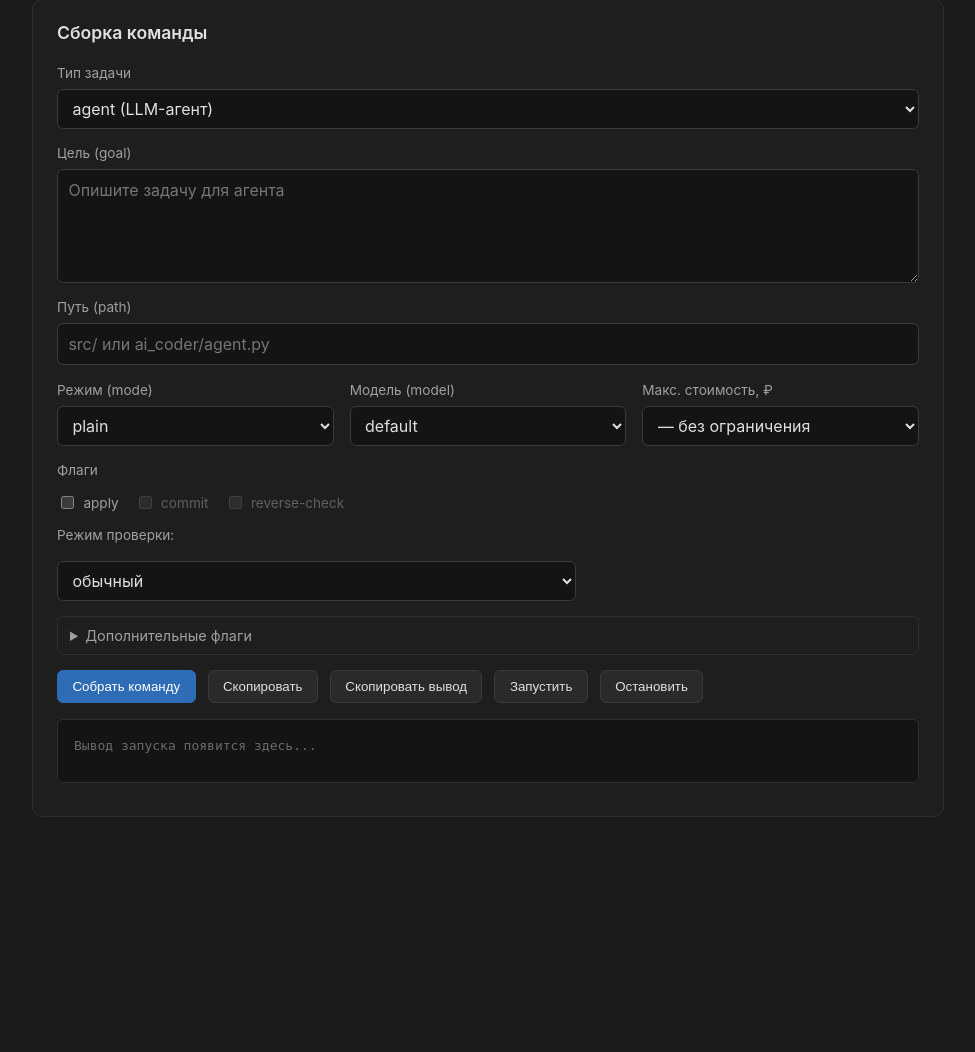
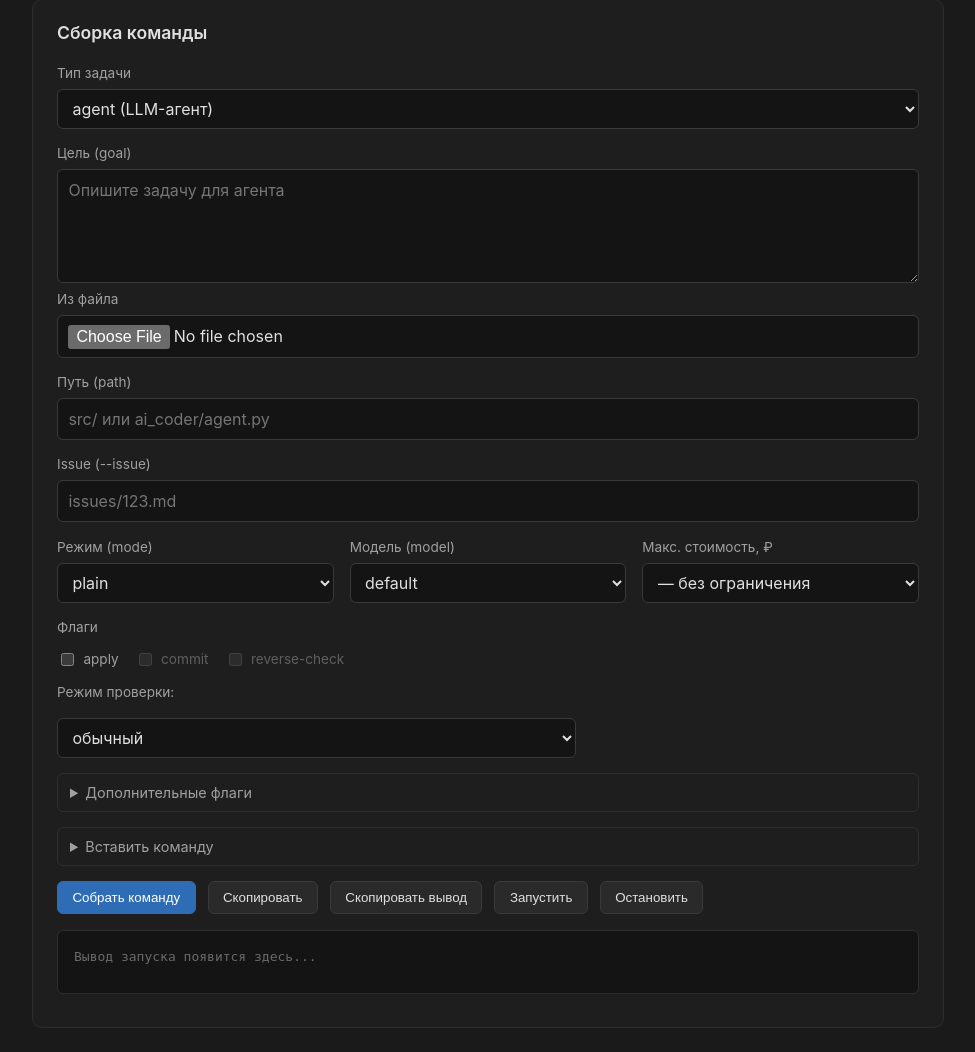
Before and after one commit to bauman-robotics/ai-coder, a FastAPI app: page / in a window 1280 px wide. Shown: the part 185-1237 px from the top of the page, without its empty margins (152-1127 px from the left). Before the commit the page ends 1002 px from the top, so only its background shows below. Run offline with FastAPI, Linux system fonts and the light colour scheme; some libraries are stand-ins or nearby versions.

Commit message:
feat(gui): A.12 — расширения формы (paste / goal-file / --issue)
- paste-command: textarea + кнопка «Заполнить форму» + applyParsed()
  (сделано агентом --tool-loop, 8 итер., 2.28 RUB, reverse-check ok)
- goal-file: input[type=file] + FileReader -> #goal
  (сделано агентом --tool-loop, 2 итер., 0.81 RUB, reverse-check ok)
- issue: поле #issue + parseCommand --issue + _build_command/_build_argv/
  build/run в app.py (сделано вручную)
- fix: _build_argv не передавал reverse_check в _build_command

```diff
--- a/ai_coder/gui/app.py
+++ b/ai_coder/gui/app.py
@@ -73,6 +73,7 @@ def _build_command(
     task_type: str = "agent",
     run_action: str = "",
     reverse_check: bool = False,
+    issue: str = "",
 ) -> str:
     """Собирает строку команды ai-coder из полей формы."""
     path_val = path.strip() if path.strip() else "."
@@ -98,6 +99,8 @@ def _build_command(
     # Пустой path → "." (как дефолт CLI), иначе --tool-loop окажется
     # на месте path и Typer его не распознает.
     parts.append(path_val)
+    if issue.strip():
+        parts.extend(["--issue", _escape_shell(issue.strip())])
     if mode.strip() and mode.strip() != "plain":
         mode_val = mode.strip()
         parts.append(mode_val if mode_val.startswith("--") else f"--{mode_val}")
@@ -156,6 +159,7 @@ async def build(
     task_type: str = Form("agent"),
     run_action: str = Form(""),
     reverse_check: bool = Form(False),
+    issue: str = Form(""),
 ) -> HTMLResponse:
     """Собирает команду из формы и возвращает её как <pre>-фрагмент."""
     command = _build_command(
@@ -171,6 +175,7 @@ async def build(
         task_type=task_type,
         run_action=run_action,
         reverse_check=reverse_check,
+        issue=issue,
     )
     return HTMLResponse(
         f'<pre id="command-output" class="command-output">{html_escape(command)}</pre>'
@@ -189,6 +194,8 @@ def _build_argv(
     advanced_flags: str,
     task_type: str = "agent",
     run_action: str = "",
+    reverse_check: bool = False,
+    issue: str = "",
 ) -> list[str]:
     """Собирает argv для запуска агента через python -m ai_coder.cli."""
     command = _build_command(
@@ -203,6 +210,8 @@ def _build_argv(
         advanced_flags=advanced_flags,
         task_type=task_type,
         run_action=run_action,
+        reverse_check=reverse_check,
+        issue=issue,
     )
     parts = shlex.split(command)
     # parts[0] == "ai-coder" -> заменяем на sys.executable -m ai_coder.cli
@@ -236,6 +245,7 @@ async def run(
     task_type: str = Form("agent"),
     run_action: str = Form(""),
     reverse_check: bool = Form(False),
+    issue: str = Form(""),
 ) -> StreamingResponse:
     """Запускает агента и стримит его вывод в формате SSE."""
     run_id = uuid.uuid4().hex
@@ -251,6 +261,8 @@ async def run(
         advanced_flags=advanced_flags,
         task_type=task_type,
         run_action=run_action,
+        reverse_check=reverse_check,
+        issue=issue,
     )
     proc: subprocess.Popen = subprocess.Popen(
         argv,
--- a/ai_coder/gui/templates/index.html
+++ b/ai_coder/gui/templates/index.html
@@ -53,6 +53,27 @@
                     <textarea id="goal" name="goal" rows="4"
                               title="Задача для LLM простыми словами. Максимум 15 строк. Без обратных кавычек."
                               placeholder="Опишите задачу для агента"></textarea>
+                    <label class="goal-file-label" for="goal-file"
+                           title="Загрузить цель из файла (.txt, .md) — содержимое подставится в поле goal">Из файла</label>
+                    <input type="file" id="goal-file"
+                           accept=".txt,.md,text/plain,text/markdown"
+                           title="Выберите .txt или .md — текст попадёт в поле goal">
+                    <script>
+                        (function () {
+                            var goalFile = document.getElementById("goal-file");
+                            var goalArea = document.getElementById("goal");
+                            if (!goalFile || !goalArea) { return; }
+                            goalFile.addEventListener("change", function () {
+                                var file = goalFile.files && goalFile.files[0];
+                                if (!file) { return; }
+                                var reader = new FileReader();
+                                reader.onload = function (e) {
+                                    goalArea.value = e.target.result;
+                                };
+                                reader.readAsText(file);
+                            });
+                        })();
+                    </script>
                 </div>
 
                 <div class="field">
@@ -61,6 +82,13 @@
                            title="Путь к проекту. . — текущая директория; можно указать конкретный файл."
                            placeholder="src/ или ai_coder/agent.py">
                     <datalist id="path-history"></datalist>
+                </div>
+
+                <div class="field agent-only">
+                    <label for="issue">Issue (--issue)</label>
+                    <input id="issue" name="issue"
+                           title="Путь к issue-файлу. Если указан — goal можно не заполнять."
+                           placeholder="issues/123.md">
                 </div>
 
                 <div class="field-row">
@@ -135,6 +163,20 @@
                                   rows="2"
                                   title="Произвольные флаги CLI (например, --only-path, --exclude-web, --with-tests)"
                                   placeholder="--verbose --max-steps 20"></textarea>
+                    </div>
+                </details>
+
+                <details class="advanced" id="paste-command-block">
+                    <summary>Вставить команду</summary>
+                    <div class="field">
+                        <label for="paste-command">Команда ai-coder</label>
+                        <textarea id="paste-command" rows="3"
+                                  title="Вставьте готовую команду ai-coder — поля формы заполнятся автоматически"
+                                  placeholder="ai-coder agent &quot;...&quot; --tool-loop . "></textarea>
+                    </div>
+                    <div class="actions">
+                        <button type="button" id="parse-command-btn"
+                                title="Разобрать вставленную команду и заполнить поля формы">Заполнить форму</button>
                     </div>
                 </details>
 
@@ -294,6 +336,7 @@
                     goal: "",
                     run_action: "",
                     path: ".",
+                    issue: "",
                     mode: "",
                     check_mode: "",
                     max_cost_rub: "",
@@ -349,6 +392,13 @@
                             }
                             continue;
                         }
+                        if (v === "--issue") {
+                            if (tokens[i + 1]) {
+                                result.issue = tokens[i + 1].value;
+                                i++;
+                            }
+                            continue;
+                        }
                         if (v === "--apply") { result.apply = true; continue; }
                         if (v === "--commit") { result.commit = true; continue; }
                         if (!pathSet && v.charAt(0) !== "-") {
@@ -399,13 +449,12 @@
                 return result;
             }
 
-            var pending = sessionStorage.getItem("pending_command");
-            if (pending) {
-                sessionStorage.removeItem("pending_command");
-                var parsed = parseCommand(pending);
+            function applyParsed(parsed) {
+                if (!parsed) { return; }
                 var goalEl = document.getElementById("goal");
                 var pathEl = document.getElementById("path");
                 var modeEl = document.getElementById("mode");
+                var modelEl = document.getElementById("model");
                 var checkModeEl = document.getElementById("check-mode");
                 var maxCostEl = document.getElementById("max-cost-rub");
                 var advEl = document.getElementById("advanced-flags");
@@ -419,8 +468,18 @@
                         }
                     }
                 }
+                if (modelEl && parsed.model) {
+                    for (var mmi = 0; mmi < modelEl.options.length; mmi++) {
+                        if (modelEl.options[mmi].value === parsed.model) {
+                            modelEl.value = parsed.model;
+                            break;
+                        }
+                    }
+                }
                 if (checkModeEl && parsed.check_mode) { checkModeEl.value = parsed.check_mode; }
                 if (maxCostEl && parsed.max_cost_rub) { maxCostEl.value = parsed.max_cost_rub; }
+                var issueEl = document.getElementById("issue");
+                if (issueEl && parsed.issue) { issueEl.value = parsed.issue; }
                 var applyEl = document.querySelector("input[name=apply]");
                 if (applyEl) { applyEl.checked = !!parsed.apply; }
                 var commitEl = document.querySelector("input[name=commit]");
@@ -434,6 +493,12 @@
                     if (raPending && parsed.run_action) { raPending.value = parsed.run_action; }
                     if (typeof applyTaskType === "function") { applyTaskType(); }
                 }
+            }
+
+            var pending = sessionStorage.getItem("pending_command");
+            if (pending) {
+                sessionStorage.removeItem("pending_command");
+                applyParsed(parseCommand(pending));
 
                 var notice = document.createElement("div");
                 notice.id = "pending-notice";
@@ -442,6 +507,15 @@
                 if (form && form.parentNode) {
                     form.parentNode.insertBefore(notice, form);
                 }
+            }
+
+            var parseCommandBtn = document.getElementById("parse-command-btn");
+            if (parseCommandBtn) {
+                parseCommandBtn.addEventListener("click", function () {
+                    var pasteEl = document.getElementById("paste-command");
+                    if (!pasteEl) { return; }
+                    applyParsed(parseCommand(pasteEl.value));
+                });
             }
 
             var runBtn = document.getElementById("run-btn");
```
